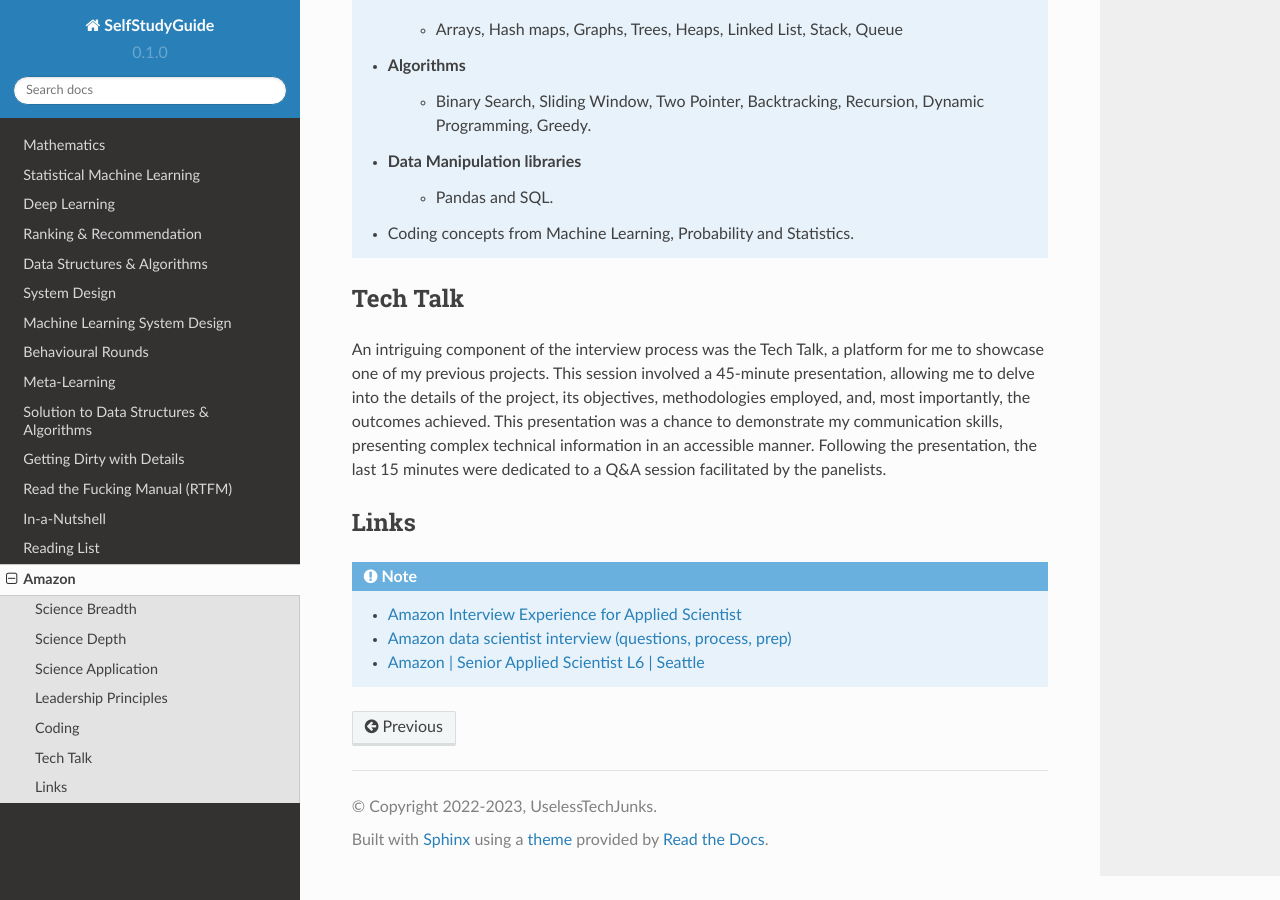
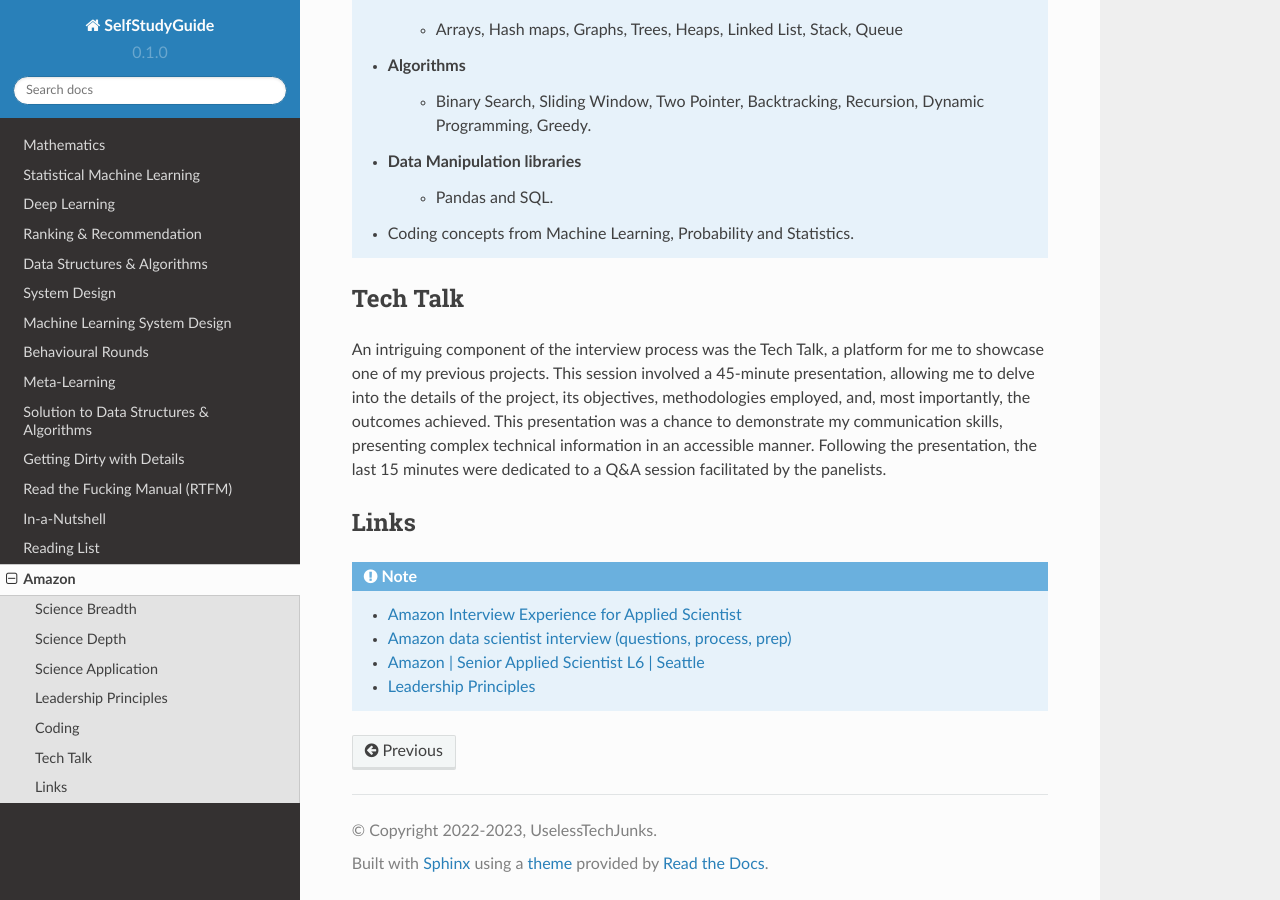
Before and after one commit to uselesstechjunks/leetcode, a Sphinx documentation site: the page built from docs/source/company/amzn.rst, in a window 1280 px wide and 900 px high, scrolled down 1608 px. Built offline with Sphinx 7.4.7 and the Read the Docs theme 2.0.0, drawn with Linux system fonts in a browser that asks for light colours.

Commit message:
Update amzn.rst

```diff
--- a/docs/source/company/amzn.rst
+++ b/docs/source/company/amzn.rst
@@ -54,3 +54,4 @@ Links
 	* `Amazon Interview Experience for Applied Scientist <https://www.geeksforgeeks.org/amazon-interview-experience-for-applied-scientist/>`_
 	* `Amazon data scientist interview (questions, process, prep) <https://igotanoffer.com/blogs/tech/amazon-data-science-interview>`_
 	* `Amazon | Senior Applied Scientist L6 | Seattle <https://leetcode.com/discuss/compensation/685178/amazon-senior-applied-scientist-l6-seattle>`_
+	* `Leadership Principles <https://www.amazon.jobs/content/en/our-workplace/leadership-principles>`_
```
